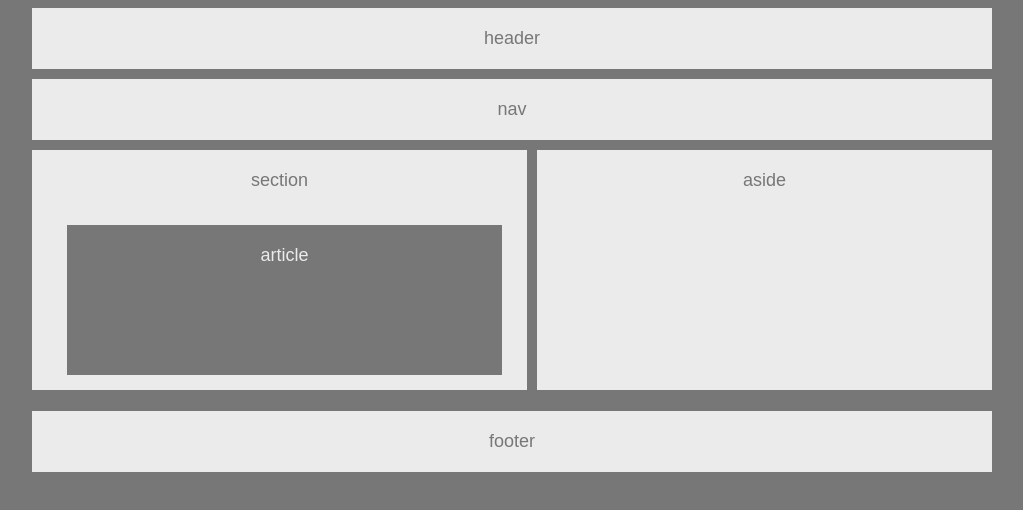
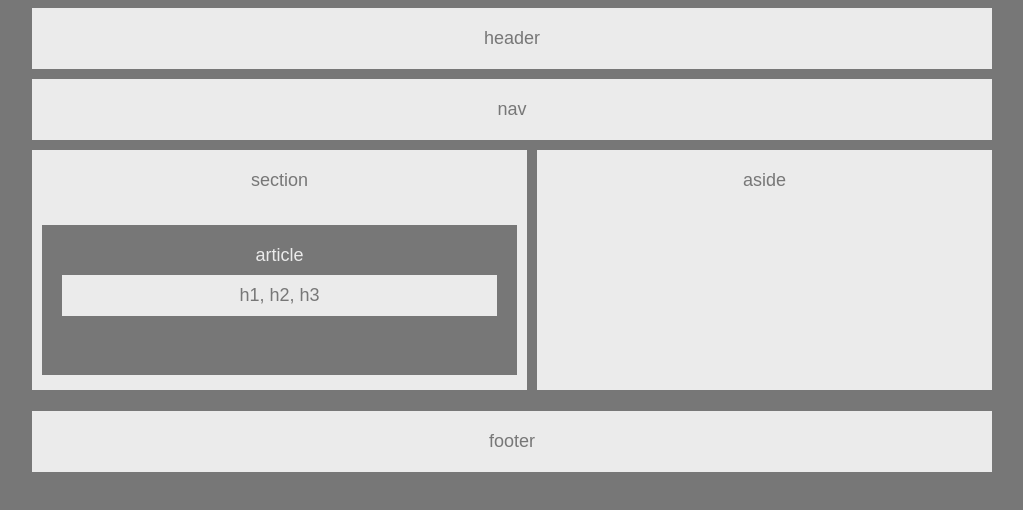
Before and after one commit to rbruff/HW-Wireframe, a plain HTML site: page index.html in a window 1280 px wide. Shown: the whole page, without its empty margins (128-1151 px from the left). Drawn offline with Linux system fonts and the light colour scheme.

```diff
--- a/index.html
+++ b/index.html
@@ -18,6 +18,8 @@
     <div class="section">section</div>
         <!-- article -->
         <div class="article">article</div>
+            <!-- h1, h2, h3 section -->
+            <div class="h1">h1, h2, h3</div>
     <!-- aside -->
     <div class="aside">aside</div>
     </div>
--- a/style.css
+++ b/style.css
@@ -45,9 +45,20 @@ height: 200px;
     position: absolute;
     text-align: center;
     padding: 20px 0px;
-    margin: 75px 35px;
+    margin: 75px 10px;
+    width: 475px;
+    height: 110px;
+}
+
+.h1{
+    position: absolute;
+    z-index: 5;
+    background-color: #ebebeb;
+    color: #777;
+    margin: 125px 30px;
+    padding: 10px 0px;
     width: 435px;
-    height: 110px;
+
 }
 .aside{
     width: 455px;
```
